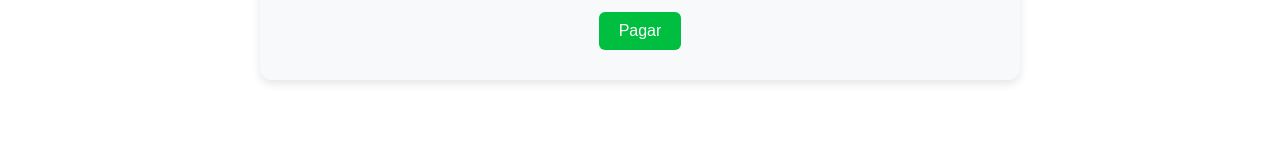
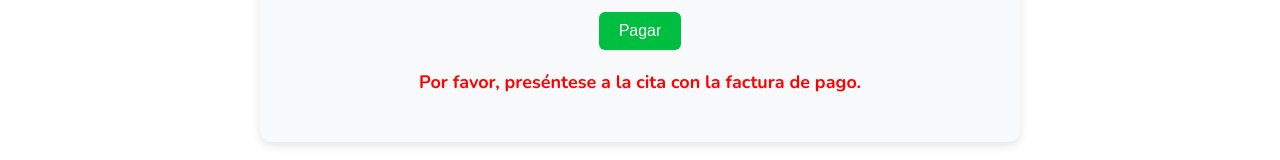
Before and after one commit to LeandroPanozzo/Spa_cliente, a React (Vite) app: page /payments/1 in a window 1280 px wide. Shown: the part 491-651 px from the top of the page. Built offline with nearby package versions, Linux system fonts and the light colour scheme; no server answers; sample sign-in values are in the browser's storage.

Commit message:
commitJuan

```diff
--- a/src/pages/PaymentPage.jsx
+++ b/src/pages/PaymentPage.jsx
@@ -143,12 +143,18 @@ export function PaymentPage() {
           <button type="submit" style={styles.submitButton}>Pagar</button>
         </div>
       </form>
-      <ToastContainer /> {/* Agrega el componente ToastContainer aquí */}
+      <p style={styles.warningText}>Por favor, preséntese a la cita con la factura de pago.</p> {/* Texto en rojo agregado */}
     </div>
   );
 }
 
 const styles = {
+  warningText: {
+    color: 'red', // Estilo del texto en rojo
+    textAlign: 'center',
+    fontSize: '18px',
+    marginTop: '20px',
+  },
   container: {
     maxWidth: '700px',
     margin: '20px auto',
```
